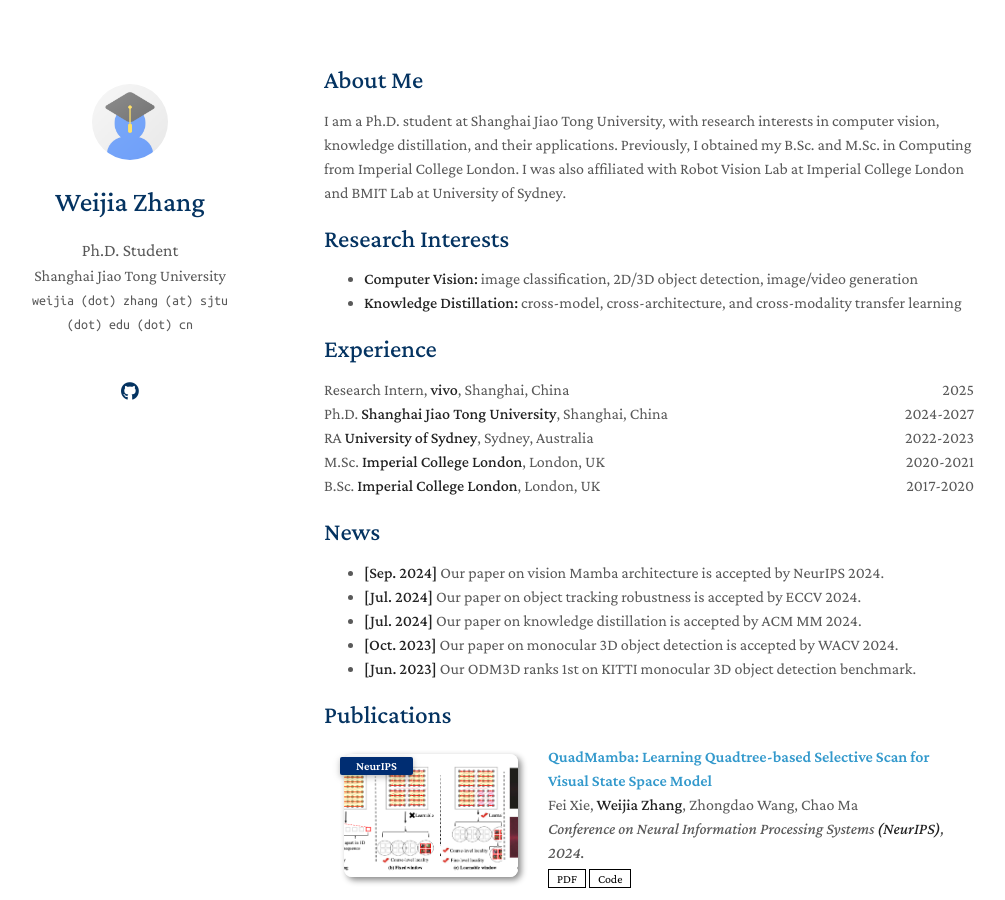
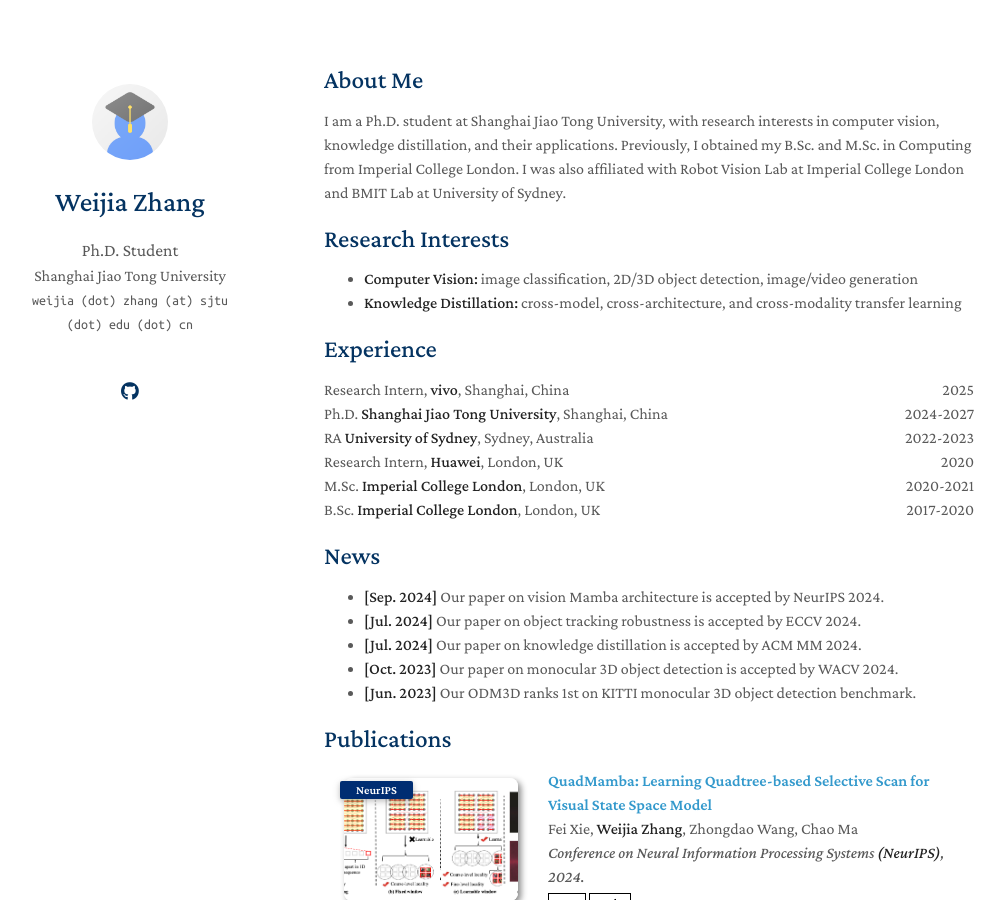
Before and after one commit to arcaninez/arcaninez.github.io, a Jekyll site: the page built from index.md, in a window 1280 px wide and 900 px high. Shown: the whole window, without its empty margins (146-1151 px from the left). Built offline with Jekyll 4.4.1, drawn with Linux system fonts in a browser that asks for light colours; a style sheet for code colours, icons or effects is not loaded; our own code applies the rules of GitHub Pages for plain Markdown files.

Commit message:
Update experience.md

```diff
--- a/_includes/experience.md
+++ b/_includes/experience.md
@@ -16,6 +16,11 @@
 </div>
 
 <div style="display: flex; justify-content: space-between;">
+  <span>Research Intern, <strong>Huawei</strong>, London, UK</span>
+  <span>2020</span>
+</div>
+
+<div style="display: flex; justify-content: space-between;">
   <span>M.Sc. <strong>Imperial College London</strong>, London, UK</span>
   <span>2020-2021</span>
 </div>
```
